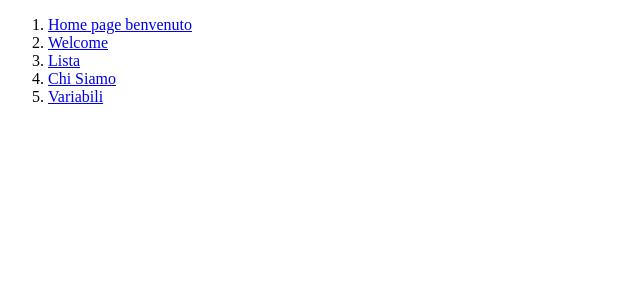
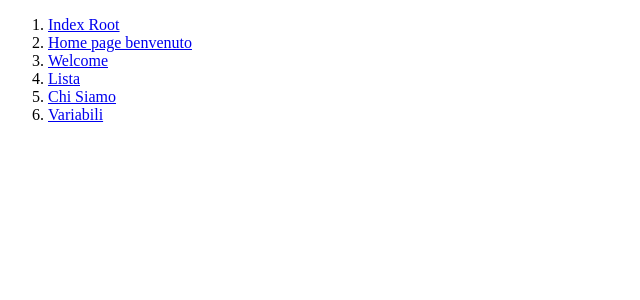
Before and after one commit to dkmvfabio/primo_progetto, a Django app: page /prima_app in a window 1280 px wide. Shown: the top 300 px of the page, without its empty margins (0-640 px from the left). Run offline with Django 5.2, Linux system fonts and the light colour scheme.

Commit message:
Passo 9.1 : add index generale

```diff
--- a/prima_app/templates/prima_app/index.html
+++ b/prima_app/templates/prima_app/index.html
@@ -7,6 +7,7 @@
 </head>
 <body>
     <ol>
+        <li><a href="{%url 'index_root'%}">Index Root</a></li>
         <li><a href="{% url 'prima_app:homepage'%}">Home page benvenuto</a></li>
         <li><a href="{% url 'prima_app:welcome'%}">Welcome</a></li>
         <li><a href="{% url 'prima_app:lista'%}">Lista</a></li>
```
